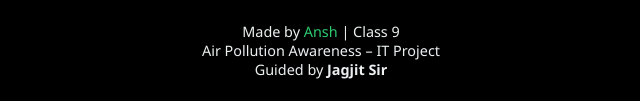
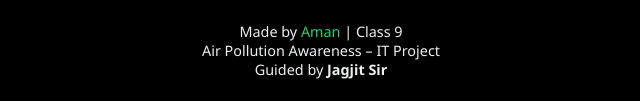
Before and after one commit to amanraj789098-lang/air-pollution-project, a plain HTML site: page index.html in a window 1280 px wide. Shown: the part 2262-2363 px from the top of the page, 319-959 px from the left. Drawn offline with Linux system fonts and the light colour scheme.

Commit message:
Update index.html

```diff
--- a/index.html
+++ b/index.html
@@ -232,7 +232,7 @@ footer span{
 
 <footer>
     <p>
-        Made by <span>Ansh</span> | Class 9 <br>
+        Made by <span>Aman</span> | Class 9 <br>
         Air Pollution Awareness – IT Project <br>
         Guided by <b>Jagjit Sir</b>
     </p>
```
